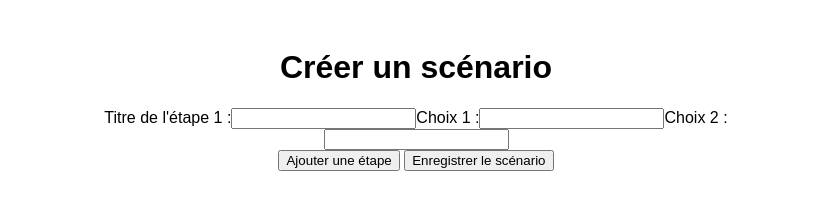
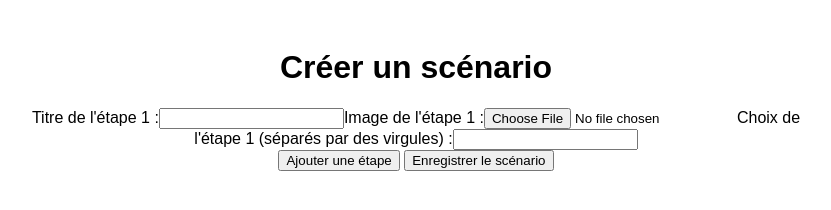
Before and after one commit to SMNVHK/you-hero, a plain HTML site: page create_scenario.html in a window 1280 px wide. Both pictures are taken after a click on the button "Ajouter une étape". Shown: the whole page, without its empty margins (224-1055 px from the left). Drawn offline with Linux system fonts and the light colour scheme.

Commit message:
Mise à jour de la page index.html

```diff
--- a/create_scenario.html
+++ b/create_scenario.html
@@ -34,23 +34,25 @@
       stepDiv.appendChild(titleLabel);
       stepDiv.appendChild(titleInput);
 
-      for (let i = 1; i <= 2; i++) {
-        const choiceLabel = document.createElement('label');
-        choiceLabel.textContent = `Choix ${i} :`;
-        const choiceInput = document.createElement('input');
-        choiceInput.type = 'text';
-        choiceInput.name = `step_${stepCount}_choice_${i}`;
-        choiceInput.required = true;
-        stepDiv.appendChild(choiceLabel);
-        stepDiv.appendChild(choiceInput);
-      }
+      const imageLabel = document.createElement('label');
+      imageLabel.textContent = `Image de l'étape ${stepCount + 1} :`;
+      const imageInput = document.createElement('input');
+      imageInput.type = 'file';
+      imageInput.name = `step_${stepCount}_image`;
+      stepDiv.appendChild(imageLabel);
+      stepDiv.appendChild(imageInput);
+
+      const choicesLabel = document.createElement('label');
+      choicesLabel.textContent = `Choix de l'étape ${stepCount + 1} (séparés par des virgules) :`;
+      const choicesInput = document.createElement('input');
+      choicesInput.type = 'text';
+      choicesInput.name = `step_${stepCount}_choices`;
+      choicesInput.required = true;
+      stepDiv.appendChild(choicesLabel);
+      stepDiv.appendChild(choicesInput);
 
       stepsContainer.appendChild(stepDiv);
       stepCount++;
-
-      if (stepCount === 5) {
-        addStepButton.disabled = true;
-      }
     }
 
     addStepButton.addEventListener('click', addStep);
@@ -69,7 +71,6 @@
         form.reset();
         stepsContainer.innerHTML = '';
         stepCount = 0;
-        addStepButton.disabled = false;
       });
     });
   </script>
```
Also changed, not shown: play.html (+5 -1 lines), 1 other file.
